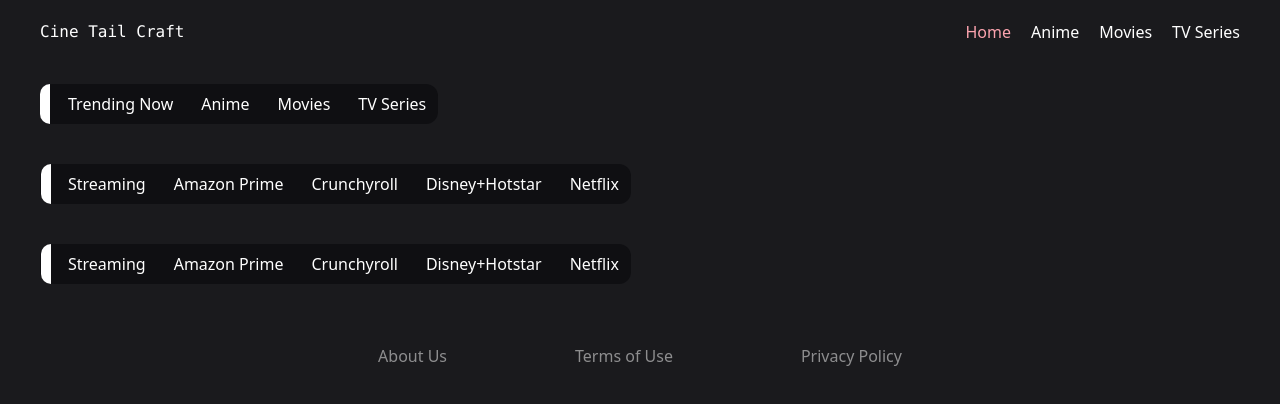
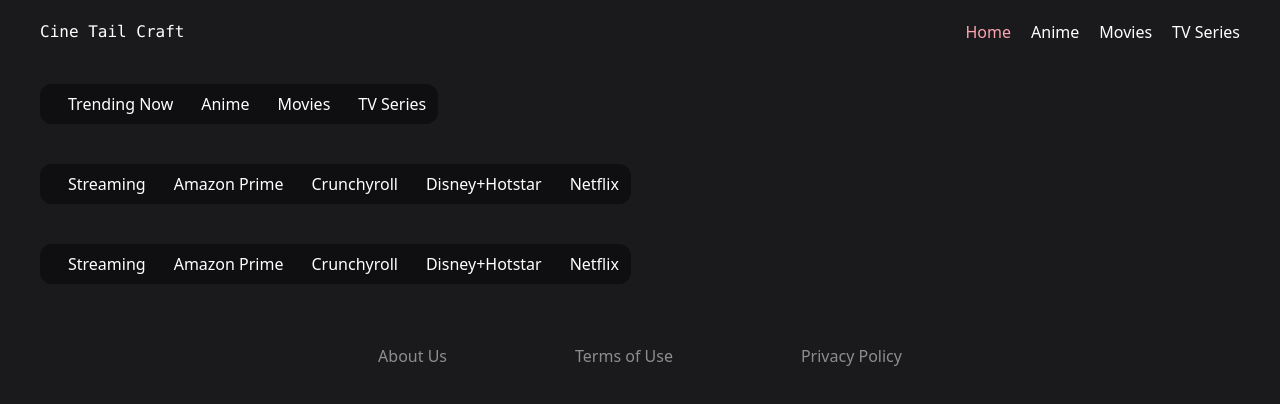
Before and after one commit to manishsindur/Cine-Tail-Craft, a React (Vite) app: page /home in a window 1280 px wide. Shown: the top 404 px of the page. Built offline with nearby package versions, Linux system fonts and the light colour scheme.

Commit message:
Spelling Corrected

```diff
--- a/src/styles/streaming/SideBoarder.css
+++ b/src/styles/streaming/SideBoarder.css
@@ -1,4 +1,4 @@
-.sideWhiteBoarder::before {
+.sideWhiteBorder::before {
 	content: "";
 	position: absolute;
 	background-color: white;
```
